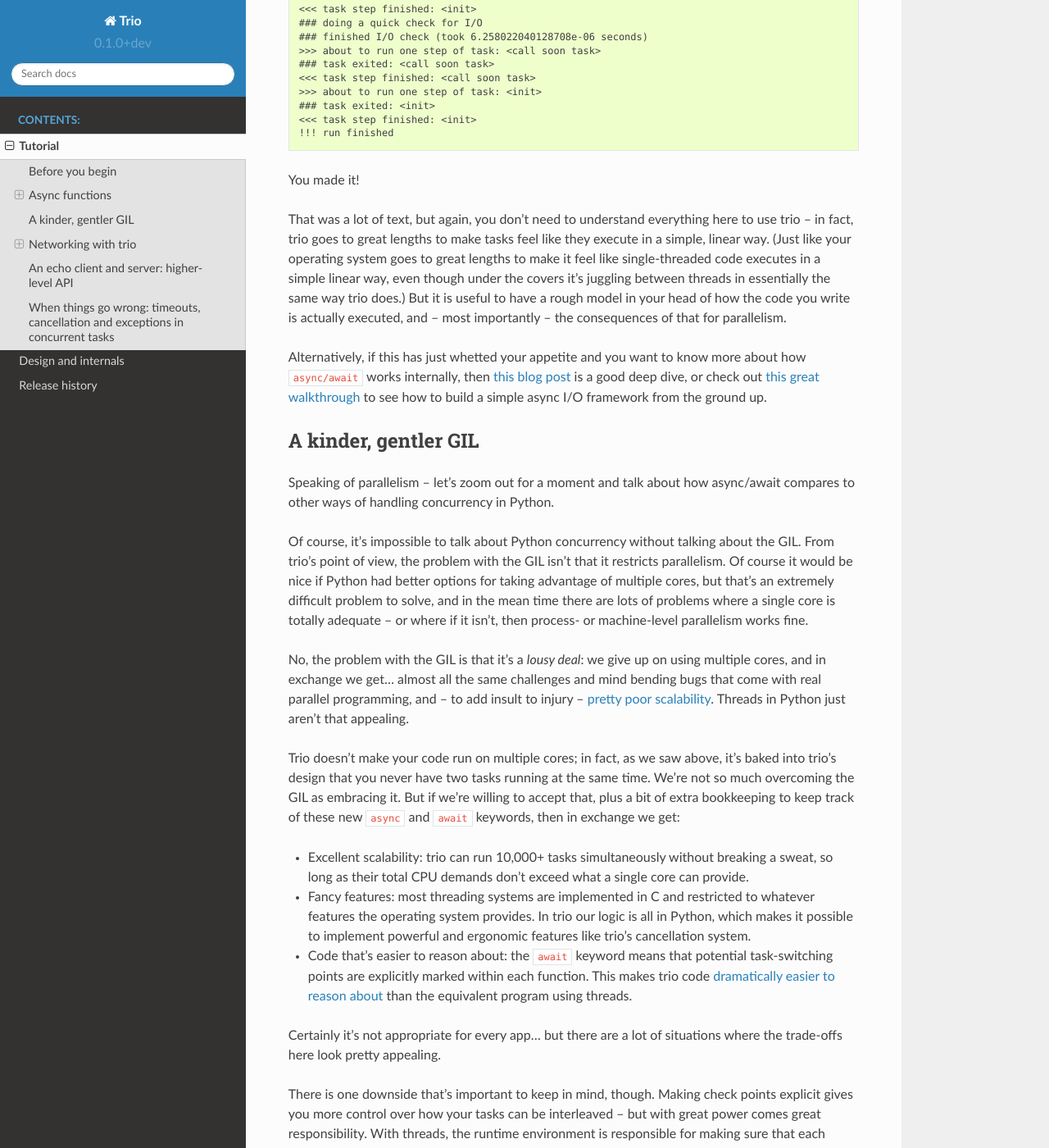
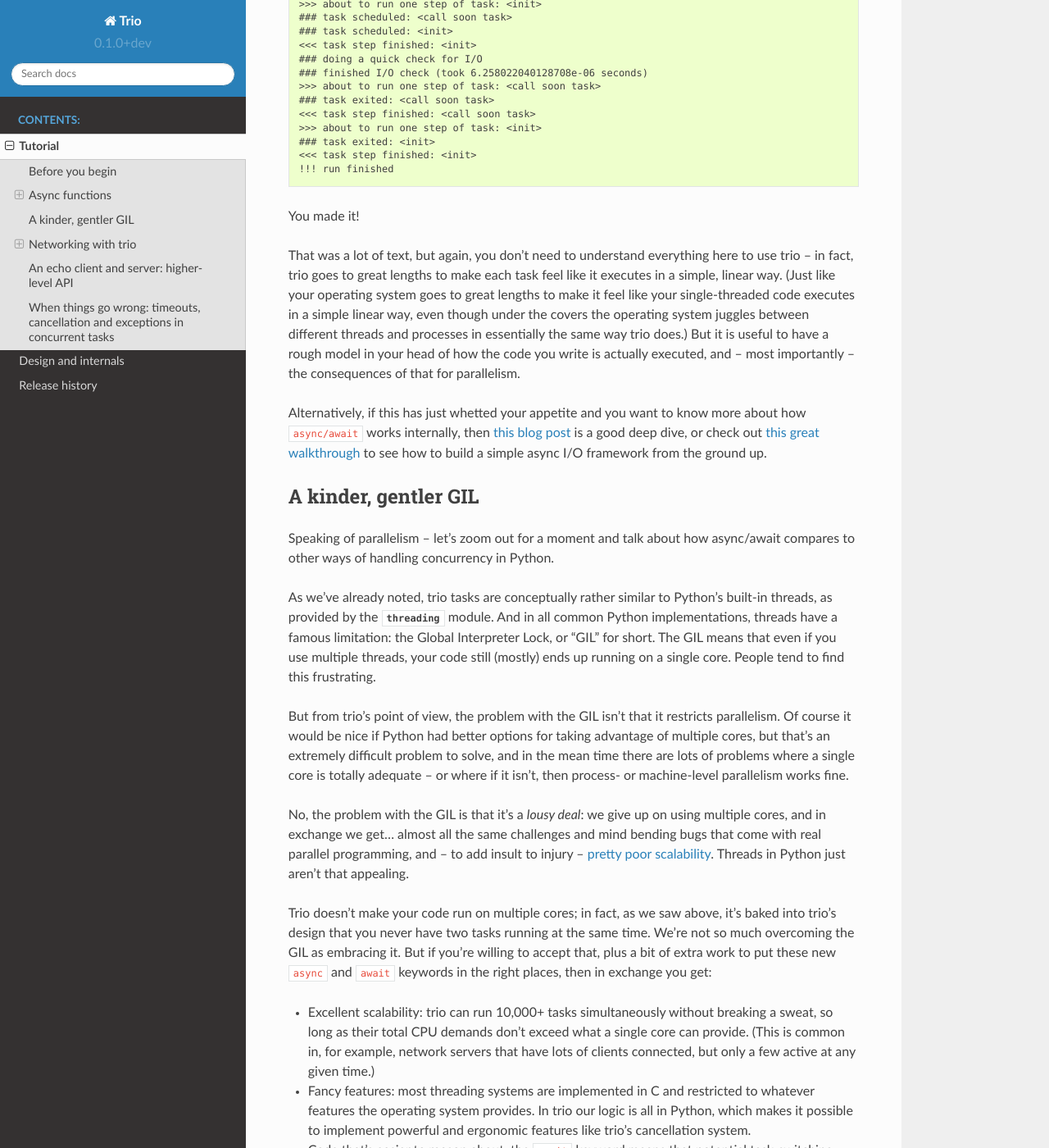
Before and after one commit to GangCheng0619/trio-py-app, a Sphinx documentation site: the page built from docs/source/tutorial.rst, in a window 1280 px wide and 1400 px high, scrolled down 12415 px. Shown: the whole window at 82% size. Built offline with Sphinx 7.4.7 and the Read the Docs theme 2.0.0, drawn with Linux system fonts in a browser that asks for light colours; pages that are not in the unit, such as notebooks, are missing from menus; the version number is read from the project's files by our own code; some of the changed text lies outside the part shown.

Commit message:
Misc doc cleanups
- try to make our landing pages friendlier and more interlinked

- some small tweaks to the tutorial

```diff
--- a/docs/source/tutorial.rst
+++ b/docs/source/tutorial.rst
@@ -335,7 +335,7 @@
 
    This example doesn't use them, but while we're here we might as
    well mention the one other piece of new syntax that async/await
-   added: ``async for``. It's basically the same idea was ``async
+   added: ``async for``. It's basically the same idea as ``async
    with`` versus ``with``: An ``async for`` loop is just like a
    ``for`` loop, except that where a ``for`` loop does
    ``iterator.__next__()`` to fetch the next item, an ``async for``
@@ -355,21 +355,22 @@
 There are only 4 lines of code that really do anything here. On line
 17, we use :func:`trio.open_nursery` to get a "nursery" object, and
 then inside the ``async with`` block we call ``nursery.spawn`` twice,
-on lines 19 and 22. ``nursery.spawn(async_fn)`` is a way to call an
-async function: it asks trio to start running this function, but then
-returns immediately without waiting for the function to finish. So
-after our two calls to ``nursery.spawn``, ``child1`` and ``child2``
-are now running in the background. And then at line 25, the commented
-line, we hit the end of the ``async with`` block, and the nursery's
-``__aexit__`` function runs. What this does is force ``parent`` to
-stop here and wait for all the children in the nursery to exit. This
-is why you have to use ``async with`` to get a nursery: it gives us a
-way to make sure that the child calls can't run away and get lost. One
-reason this is important is that if there's a bug or other problem in
-one of the children, and it raises an exception, then it lets us
-propagate that exception into the parent; in many other frameworks,
-exceptions like this are just discarded. Trio never discards
-exceptions.
+on lines 19 and 22. There are actually two ways to call an async
+function: the first one is the one we already say, using ``await
+async_fn()``; the new one is ``nursery.spawn(async_fn)``: it asks trio
+to start running this async function, *but then returns immediately
+without waiting for the function to finish*. So after our two calls to
+``nursery.spawn``, ``child1`` and ``child2`` are now running in the
+background. And then at line 25, the commented line, we hit the end of
+the ``async with`` block, and the nursery's ``__aexit__`` function
+runs. What this does is force ``parent`` to stop here and wait for all
+the children in the nursery to exit. This is why you have to use
+``async with`` to get a nursery: it gives us a way to make sure that
+the child calls can't run away and get lost. One reason this is
+important is that if there's a bug or other problem in one of the
+children, and it raises an exception, then it lets us propagate that
+exception into the parent; in many other frameworks, exceptions like
+this are just discarded. Trio never discards exceptions.
 
 Ok! Let's try running it and see what we get:
 
@@ -413,20 +414,23 @@
 Task switching illustrated
 ~~~~~~~~~~~~~~~~~~~~~~~~~~
 
-The big idea behind async/await-based libraries is to run lots of
-tasks on a single thread by switching between them at the appropriate
-places. If all you want to do is use these libraries, then you don't
-need to understand all the nitty-gritty detail of how this switching
-works – but it's very useful to at least have a general intuition
-about how your code is actually executed. To help build that
-intuition, let's look more closely at how trio ran our example from
-the last section.
+The big idea behind async/await-based libraries like trio is to run
+lots of tasks simultaneously on a single thread by switching between
+them at appropriate places – so for example, if we're implementing a
+web server, then one task could be sending an HTTP response at the
+same time as another task is waiting for new connections. If all you
+want to do is use trio, then you don't need to understand all the
+nitty-gritty detail of how this switching works – but it's very useful
+to have at least a general intuition about what trio is doing "under
+the hood" when your code is executing. To help build that intuition,
+let's look more closely at how trio ran our example from the last
+section.
 
 Fortunately, trio provides a :ref:`rich set of tools for inspecting
 and debugging your programs <instrumentation>`. Here we want to watch
-:func:`trio.run` at work, which we can do by implementing an
-:class:`~trio.abc.Instrument` class to log various events as they
-happen:
+:func:`trio.run` at work, which we can do by writing a class we'll
+call ``Tracer``, which implements trio's :class:`~trio.abc.Instrument`
+interface. Its job is to log various events as they happen:
 
 .. literalinclude:: tutorial/tasks-with-trace.py
    :pyobject: Tracer
@@ -549,18 +554,20 @@
 is waiting on ``child1`` and ``child2``, and both children are
 sleeping. So :func:`trio.run` checks its notes, and sees that there's
 nothing to be done until those sleeps finish – unless possibly some
-external I/O event comes in. Of course we aren't doing any I/O here so
-that won't happen, but in other situations it could. So next it calls
-an operating system primitive to put the whole process to sleep:
+external I/O event comes in. If that happened, then it might give us
+something to do. Of course we aren't doing any I/O here so it won't
+happen, but in other situations it could. So next it calls an
+operating system primitive to put the whole process to sleep:
 
 .. code-block:: none
 
    ### waiting for I/O for up to 0.9999009938910604 seconds
 
 And in fact no I/O does arrive, so one second later we wake up again,
-and trio checks its notes again. At this point it discovers the notes
-that :func:`trio.sleep` sent, saying that this is when the children
-should be woken up again, so it schedules them to run soon:
+and trio checks its notes again. At this point it checks the current
+time, compares it to the notes that :func:`trio.sleep` sent saying
+when when the two child tasks should be woken up again, and realizes
+that they've slept for long enough, so it schedules them to run soon:
 
 .. code-block:: none
 
@@ -626,13 +633,14 @@
 
 That was a lot of text, but again, you don't need to understand
 everything here to use trio – in fact, trio goes to great lengths to
-make tasks feel like they execute in a simple, linear way. (Just like
-your operating system goes to great lengths to make it feel like
-single-threaded code executes in a simple linear way, even though
-under the covers it's juggling between threads in essentially the same
-way trio does.) But it is useful to have a rough model in your head of
-how the code you write is actually executed, and – most importantly –
-the consequences of that for parallelism.
+make each task feel like it executes in a simple, linear way. (Just
+like your operating system goes to great lengths to make it feel like
+your single-threaded code executes in a simple linear way, even though
+under the covers the operating system juggles between different
+threads and processes in essentially the same way trio does.) But it
+is useful to have a rough model in your head of how the code you write
+is actually executed, and – most importantly – the consequences of
+that for parallelism.
 
 Alternatively, if this has just whetted your appetite and you want to
 know more about how ``async/await`` works internally, then `this blog
@@ -650,14 +658,20 @@
 how async/await compares to other ways of handling concurrency in
 Python.
 
-Of course, it's impossible to talk about Python concurrency without
-talking about the GIL. From trio's point of view, the problem with the
-GIL isn't that it restricts parallelism. Of course it would be nice if
-Python had better options for taking advantage of multiple cores, but
-that's an extremely difficult problem to solve, and in the mean time
-there are lots of problems where a single core is totally adequate –
-or where if it isn't, then process- or machine-level parallelism works
-fine.
+As we've already noted, trio tasks are conceptually rather similar to
+Python's built-in threads, as provided by the :mod:`threading`
+module. And in all common Python implementations, threads have a
+famous limitation: the Global Interpreter Lock, or "GIL" for
+short. The GIL means that even if you use multiple threads, your code
+still (mostly) ends up running on a single core. People tend to find
+this frustrating.
+
+But from trio's point of view, the problem with the GIL isn't that it
+restricts parallelism. Of course it would be nice if Python had better
+options for taking advantage of multiple cores, but that's an
+extremely difficult problem to solve, and in the mean time there are
+lots of problems where a single core is totally adequate – or where if
+it isn't, then process- or machine-level parallelism works fine.
 
 No, the problem with the GIL is that it's a *lousy deal*: we give up
 on using multiple cores, and in exchange we get... almost all the same
@@ -669,13 +683,15 @@
 Trio doesn't make your code run on multiple cores; in fact, as we saw
 above, it's baked into trio's design that you never have two tasks
 running at the same time. We're not so much overcoming the GIL as
-embracing it. But if we're willing to accept that, plus a bit of extra
-bookkeeping to keep track of these new ``async`` and ``await``
-keywords, then in exchange we get:
+embracing it. But if you're willing to accept that, plus a bit of
+extra work to put these new ``async`` and ``await`` keywords in the
+right places, then in exchange you get:
 
 * Excellent scalability: trio can run 10,000+ tasks simultaneously
   without breaking a sweat, so long as their total CPU demands don't
-  exceed what a single core can provide.
+  exceed what a single core can provide. (This is common in, for
+  example, network servers that have lots of clients connected, but
+  only a few active at any given time.)
 
 * Fancy features: most threading systems are implemented in C and
   restricted to whatever features the operating system provides. In
@@ -685,16 +701,16 @@
 
 * Code that's easier to reason about: the ``await`` keyword means that
   potential task-switching points are explicitly marked within each
-  function. This makes trio code `dramatically easier to reason about
-  <https://glyph.twistedmatrix.com/2014/02/unyielding.html>`__ than
-  the equivalent program using threads.
+  function. This can make trio code `dramatically easier to reason
+  about <https://glyph.twistedmatrix.com/2014/02/unyielding.html>`__
+  than the equivalent program using threads.
 
 Certainly it's not appropriate for every app... but there are a lot of
 situations where the trade-offs here look pretty appealing.
 
 There is one downside that's important to keep in mind, though. Making
-check points explicit gives you more control over how your tasks can
-be interleaved – but with great power comes great responsibility. With
+checkpoints explicit gives you more control over how your tasks can be
+interleaved – but with great power comes great responsibility. With
 threads, the runtime environment is responsible for making sure that
 each thread gets its fair share of running time. With trio, if some
 task runs off and does stuff for seconds on end without executing a
@@ -743,6 +759,8 @@
 
 To start with, here's an example echo *client*, i.e., the program that
 will send some data at our echo server and get responses back:
+
+.. _tutorial-echo-client-example:
 
 .. literalinclude:: tutorial/echo-client-low-level.py
    :linenos:
@@ -803,6 +821,8 @@
 
 And now we're ready to look at the server.
 
+
+.. _tutorial-echo-server-example:
 
 An echo server: low-level API
 ~~~~~~~~~~~~~~~~~~~~~~~~~~~~~
--- a/docs/source/tutorial/tasks-intro.py
+++ b/docs/source/tutorial/tasks-intro.py
@@ -8,9 +8,9 @@
     print("  child1: exiting!")
 
 async def child2():
-    print("  child2 started! sleeping now...")
+    print("  child2: started! sleeping now...")
     await trio.sleep(1)
-    print("  child2 exiting!")
+    print("  child2: exiting!")
 
 async def parent():
     print("parent: started!")
```
Also changed, not shown: other parts of docs/source/tutorial.rst (+5 -4 lines), README.rst (+37 -60 lines), docs/source/index.rst (+32 -2 lines), setup.py (+28 -5 lines).
